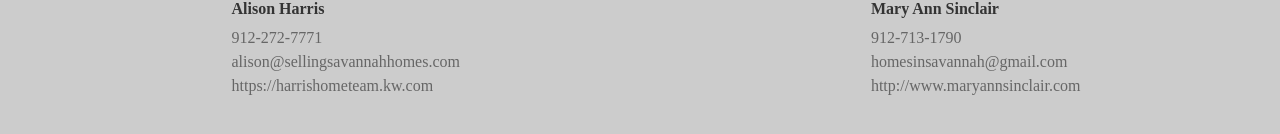
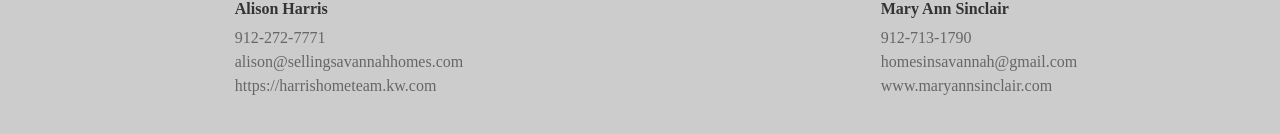
Before and after one commit to cqyates/HarrisSinclairTransition, a plain HTML site: page index.html in a window 1280 px wide. Shown: the part 906-1040 px from the top of the page. Drawn offline with nearby package versions, Linux system fonts and the light colour scheme.

Commit message:
fixed link

```diff
--- a/index.html
+++ b/index.html
@@ -53,7 +53,7 @@
         <div class="col-6">
           <div class="contact card" style="width: 100%">
             <div class="card-img-cap frame">
-              <a href="http://www.maryannsinclair.com">
+              <a href="https://www.maryannsinclair.com">
                 <img src="./images/IMG_2842-1.jpeg" />
               </a>
             </div>
@@ -104,8 +104,8 @@
             >
           </li>
           <li>
-            <a href="http://www.maryannsinclair.com/"
-              ><h7>http://www.maryannsinclair.com</h7></a
+            <a href="https://www.maryannsinclair.com/"
+              ><h7>www.maryannsinclair.com</h7></a
             >
           </li>
         </ul>
```
